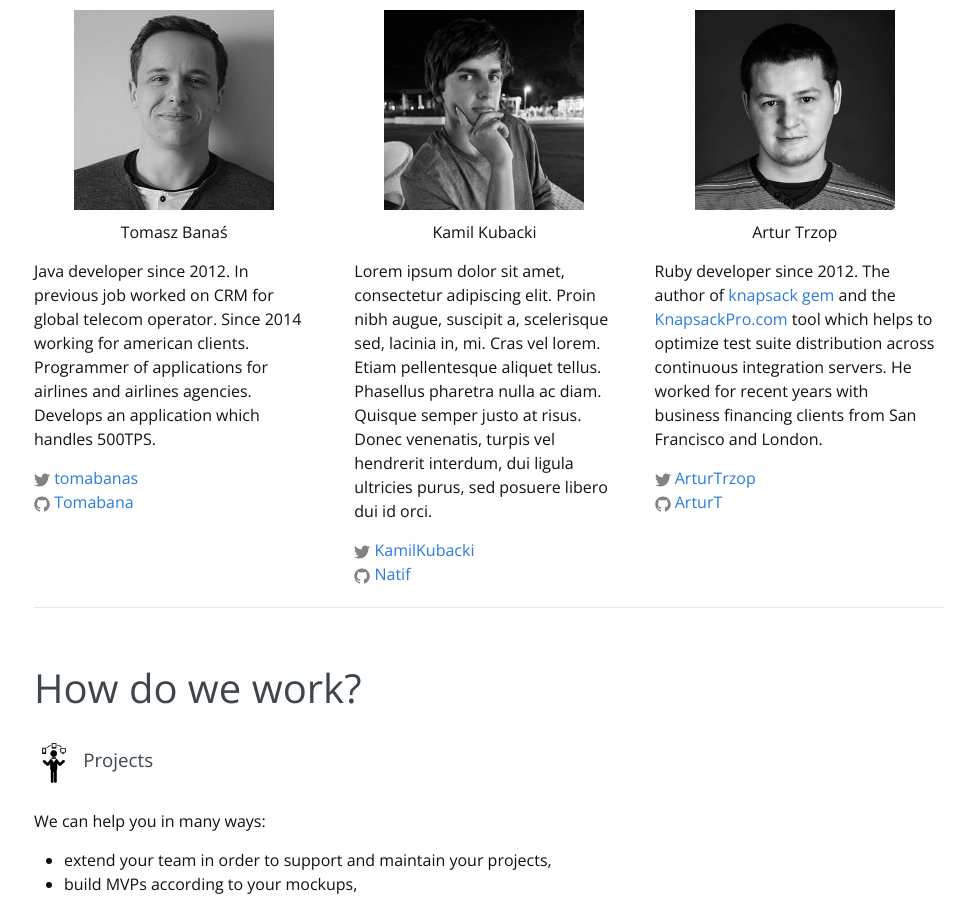
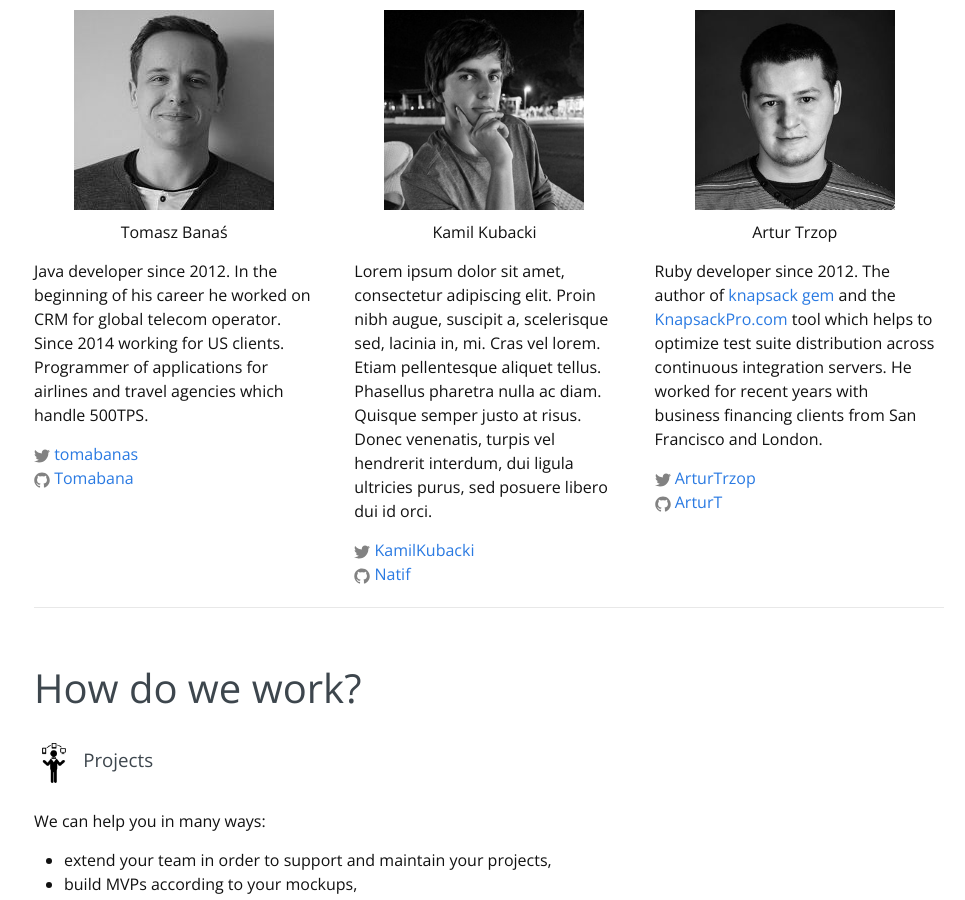
Before and after one commit to BeyondScheme/BeyondScheme.github.io, a Jekyll site: the page built from index.html, in a window 1280 px wide and 900 px high, scrolled down 352 px. Shown: the whole window, without its empty margins (151-1116 px from the left). Built offline with Jekyll 4.4.1, drawn with Linux system fonts in a browser that asks for light colours.

Commit message:
Tomek's profile - language style changes

```diff
--- a/index.html
+++ b/index.html
@@ -19,9 +19,8 @@ layout: default
           <img class="profile-img" src="/images/profile/tomek.jpg">
           <p class="text-align-center profile-name">Tomasz Banaś</p>
           <p>
-            Java developer since 2012. In previous job worked on CRM for global telecom operator.
-            Since 2014 working for american clients. Programmer of applications for airlines and airlines agencies.
-            Develops an application which handles 500TPS.
+            Java developer since 2012. In the beginning of his career he worked on CRM for global telecom operator.
+            Since 2014 working for US clients. Programmer of applications for airlines and travel agencies which handle 500TPS.
           </p>
           <p>
           {% include icon-twitter.html username="tomabanas" %}<br />
```
